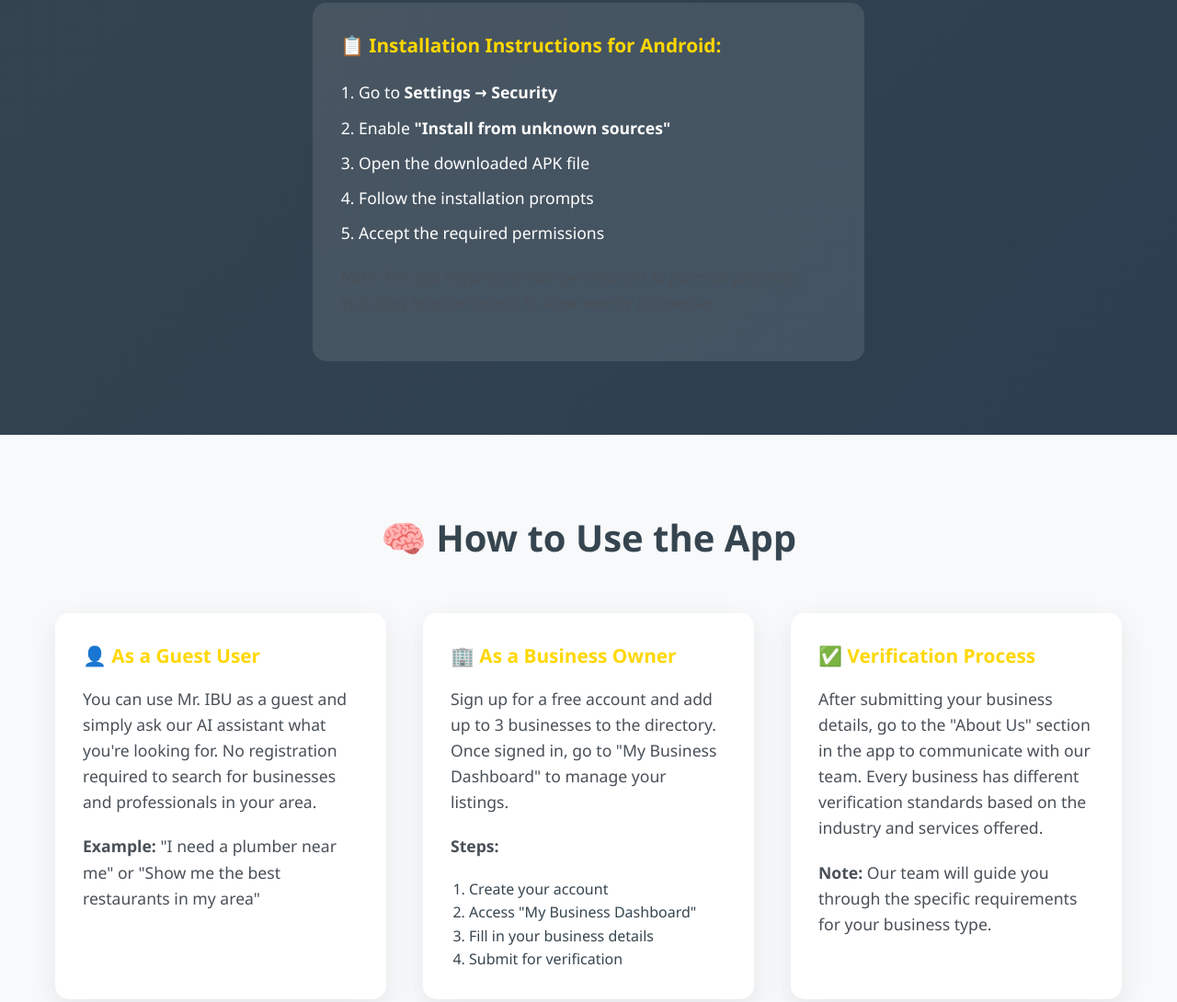
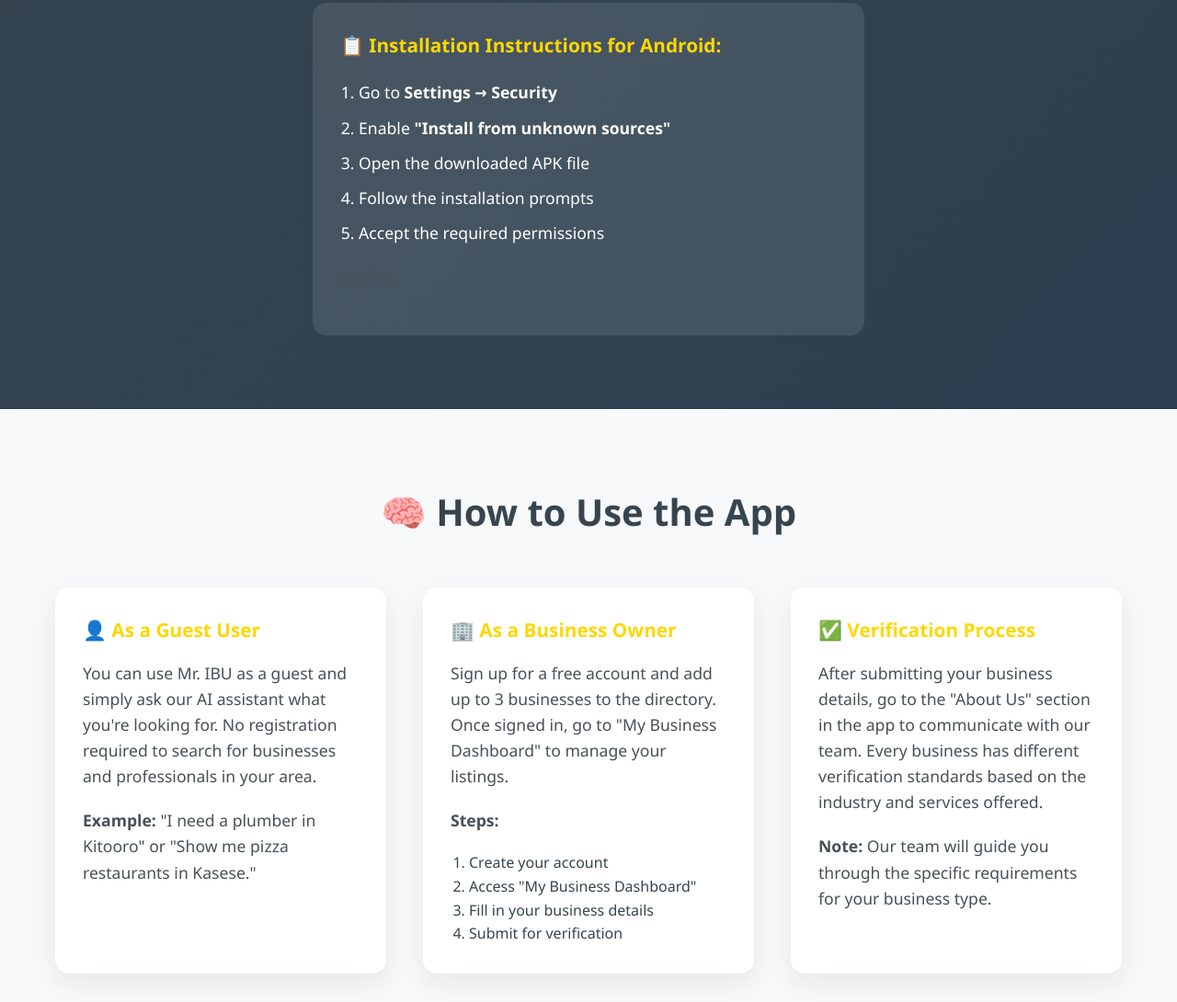
Before and after one commit to AmMasse/IBU-Business-Directory, a plain HTML site: page index.html in a window 1280 px wide. Shown: the part 2437-3527 px from the top of the page at 92% size. Drawn offline with Linux system fonts and the light colour scheme.

Commit message:
Update index.html

```diff
--- a/index.html
+++ b/index.html
@@ -578,7 +578,7 @@
                         <li>Follow the installation prompts</li>
                         <li>Accept the required permissions</li>
                     </ol>
-                    <p style="margin-top: 20px; font-style: italic;">Note: The app requires certain permissions to function properly, including location access to show nearby businesses.</p>
+                    <p style="margin-top: 20px; font-style: italic;">It's free.</p>
                 </div>
             </div>
         </section>
@@ -591,7 +591,7 @@
                     <div class="usage-card">
                         <h4>👤 As a Guest User</h4>
                         <p>You can use Mr. IBU as a guest and simply ask our AI assistant what you're looking for. No registration required to search for businesses and professionals in your area.</p>
-                        <p><strong>Example:</strong> "I need a plumber near me" or "Show me the best restaurants in my area"</p>
+                        <p><strong>Example:</strong> "I need a plumber in Kitooro" or "Show me pizza restaurants in Kasese."</p>
                     </div>
 
                     <div class="usage-card">
```
